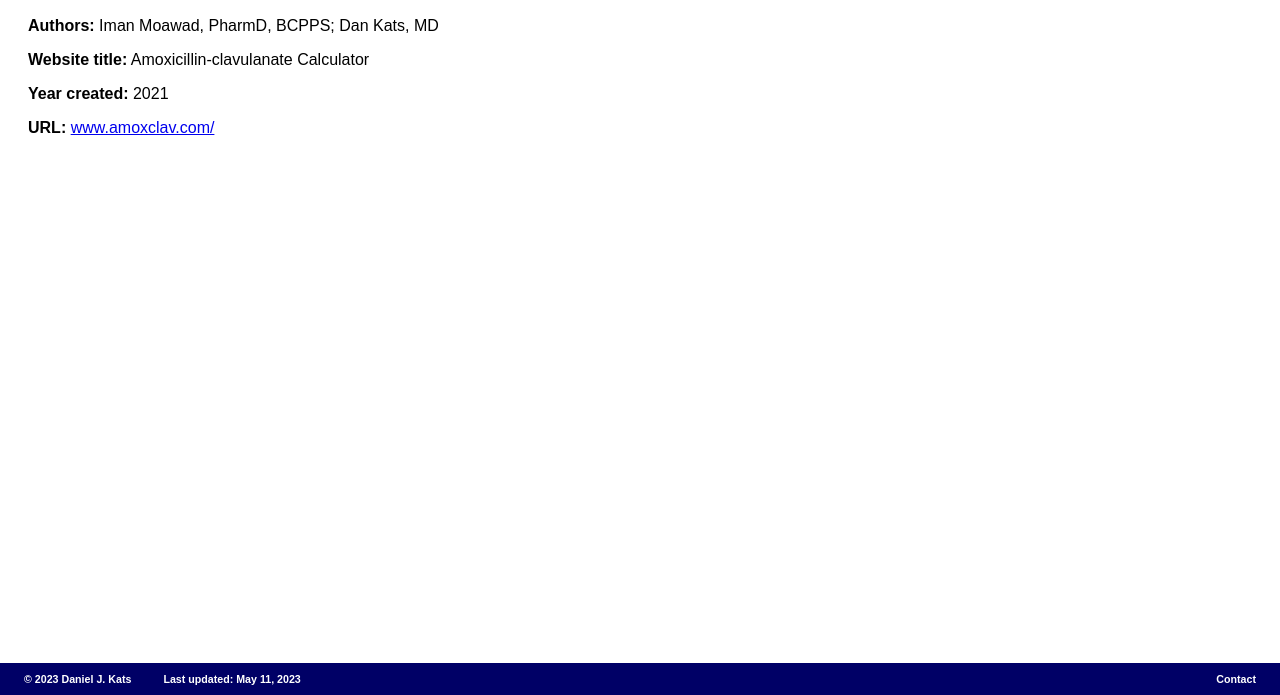
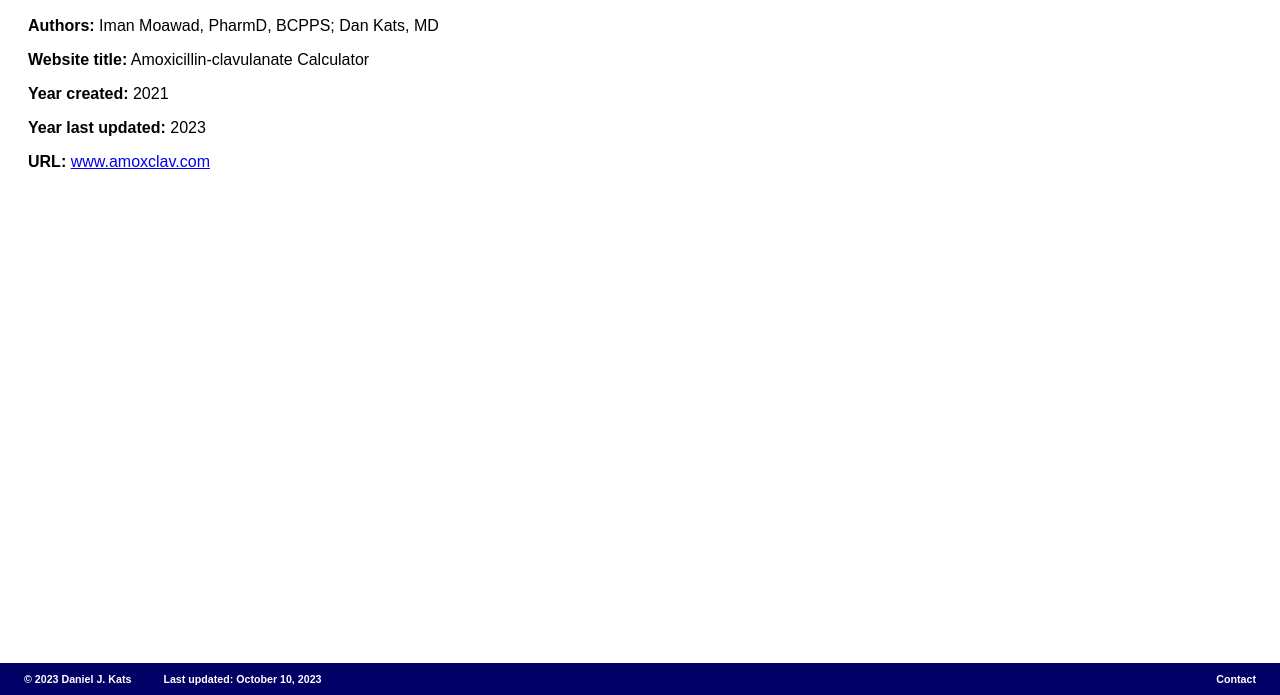
Before and after one commit to dkats/AmoxClavCalc, a plain HTML site: page citation.html in a window 1280 px wide. Shown: the part 105-800 px from the top of the page. Drawn offline with Linux system fonts and the light colour scheme.

Commit message:
Updated last updated date

```diff
--- a/citation.html
+++ b/citation.html
@@ -18,7 +18,8 @@
 	<p><strong>Authors:</strong> Iman Moawad, PharmD, BCPPS; Dan Kats, MD</p>
 	<p><strong>Website title:</strong> Amoxicillin-clavulanate Calculator</p>
 	<p><strong>Year created:</strong> 2021</p>
-	<p><strong>URL:</strong> <a href="https://www.amoxclav.com/">www.amoxclav.com/</a></p>
+	<p><strong>Year last updated:</strong> 2023</p>
+	<p><strong>URL:</strong> <a href="https://www.amoxclav.com/">www.amoxclav.com</a></p>
 
 </article>
 </body>
--- a/js/footer.js
+++ b/js/footer.js
@@ -1,7 +1,7 @@
 document.write('<footer>');
 document.write('<ul class="menu">');
 document.write('	<li class="noclick">&copy 2023 Daniel J. Kats</li>');
-document.write('	<li class="noclick">Last updated: May 11, 2023</li>');
+document.write('	<li class="noclick">Last updated: October 10, 2023</li>');
 document.write('	<li style="float:right;" onclick="window.open(\'mailto:contact@amoxclavdosing.com?subject=Feedback:+Amox-Clav+Calculator\');">Contact</li>');
 document.write('</ul>');
 document.write('</footer>');
```
